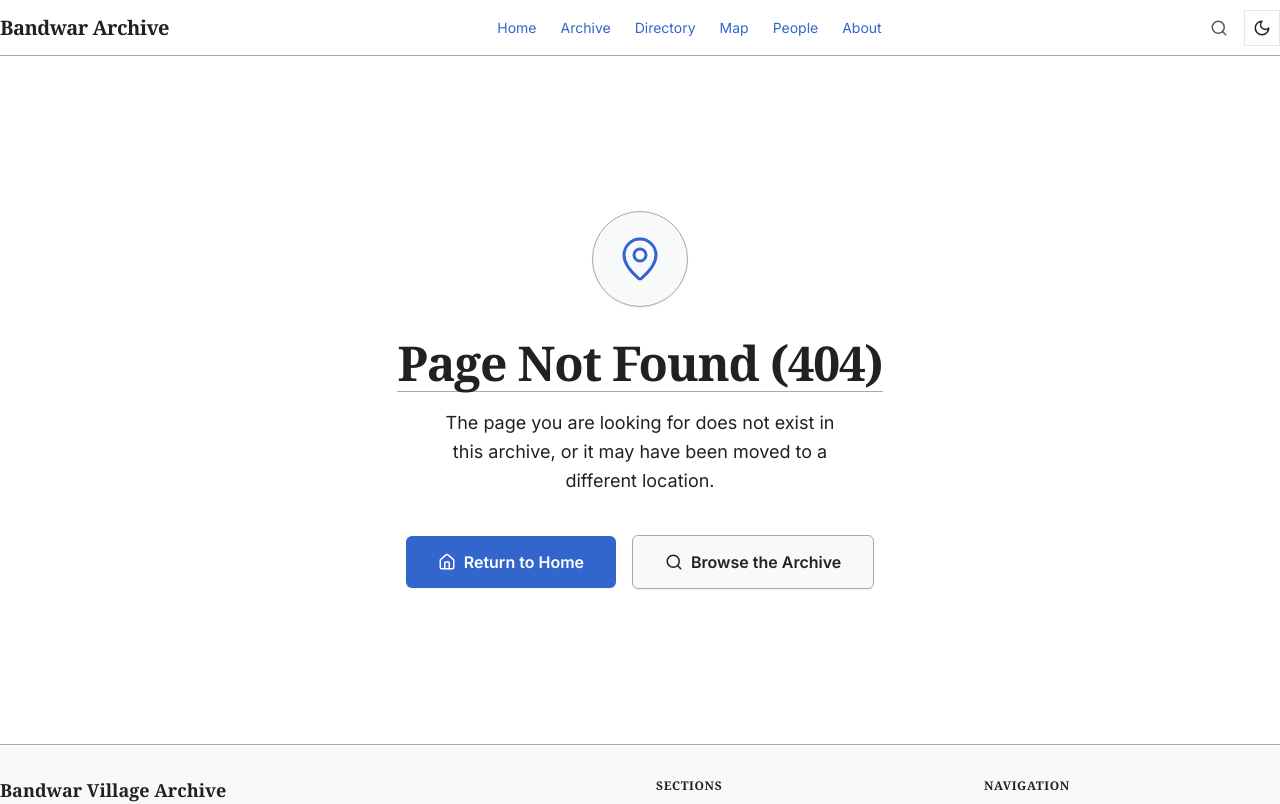
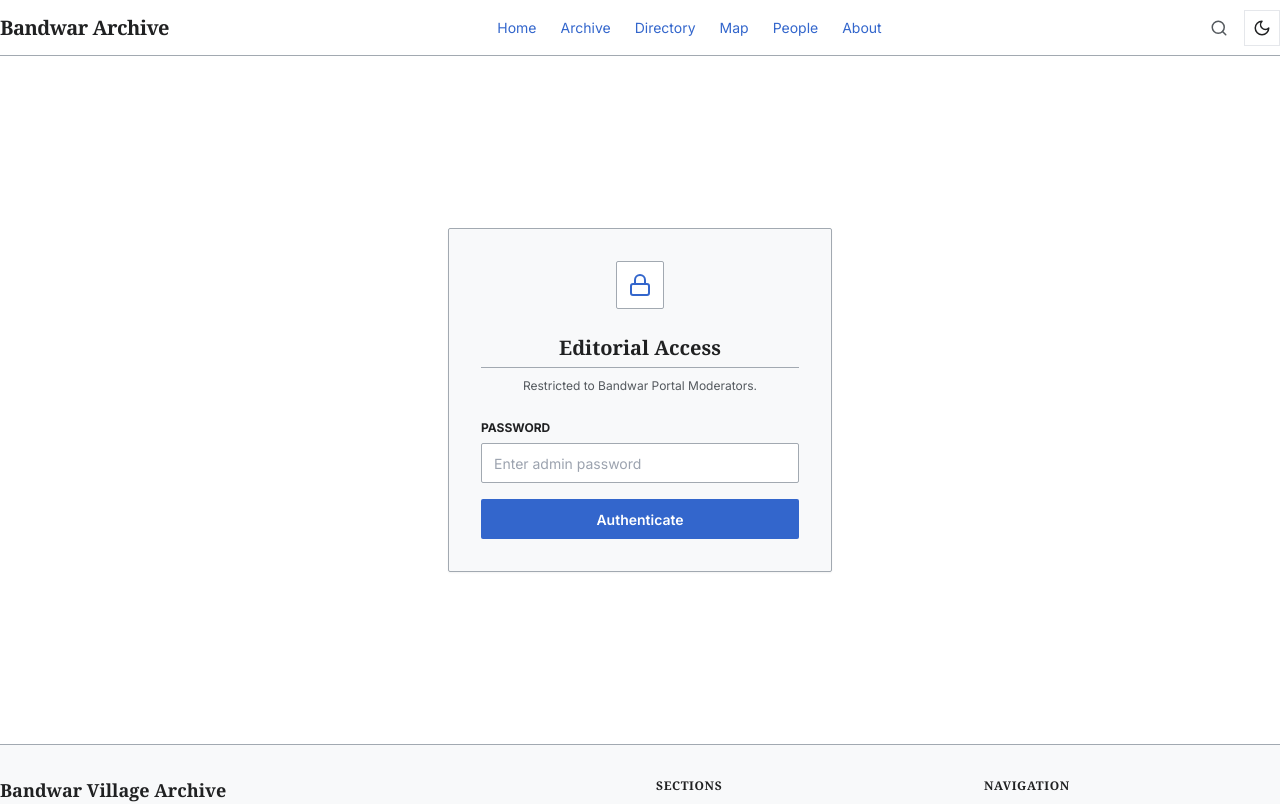
Before and after one commit to ravirajhere/Bandwar, a Next.js app: page /admin in a window 1280 px wide. Before the commit this address had no page. Shown: the top 804 px of the page. Built offline with nearby package versions, Linux system fonts and the light colour scheme.

Commit message:
Create page.tsx

```diff
--- /dev/null
+++ b/src/app/admin/page.tsx
@@ -0,0 +1,54 @@
+"use client";
+
+import { useState } from "react";
+import { useRouter } from "next/navigation";
+import { Lock } from "lucide-react";
+
+export default function AdminLogin() {
+  const [password, setPassword] = useState("");
+  const [error, setError] = useState("");
+  const router = useRouter();
+
+  const handleLogin = (e: React.FormEvent) => {
+    e.preventDefault();
+    // Filhaal ke liye password hardcoded hai. Baad mein isko secure karenge.
+    if (password === "bandwar_admin_2026") {
+      // Cookie set karke dashboard par bhejenge
+      document.cookie = "admin_session=true; path=/; max-age=86400";
+      router.push("/admin/dashboard");
+    } else {
+      setError("Invalid administrative password.");
+    }
+  };
+
+  return (
+    <div className="min-h-[80vh] flex items-center justify-center bg-canvas px-4">
+      <div className="w-full max-w-sm bg-surface border border-divider p-8 shadow-sm rounded-sm">
+        <div className="flex justify-center mb-6">
+          <div className="w-12 h-12 bg-canvas border border-divider flex items-center justify-center rounded-sm text-accent">
+            <Lock size={24} />
+          </div>
+        </div>
+        <h1 className="text-xl font-serif font-bold text-center text-ink mb-2">Editorial Access</h1>
+        <p className="text-xs text-center text-ink-muted mb-6">Restricted to Bandwar Portal Moderators.</p>
+
+        <form onSubmit={handleLogin} className="space-y-4">
+          <div>
+            <label className="block text-xs font-bold text-ink mb-1.5 uppercase">Password</label>
+            <input
+              type="password"
+              value={password}
+              onChange={(e) => setPassword(e.target.value)}
+              className="w-full h-10 px-3 border border-divider bg-canvas text-ink text-sm rounded-sm focus:outline-none focus:border-accent"
+              placeholder="Enter admin password"
+            />
+            {error && <p className="text-red-500 text-xs mt-1">{error}</p>}
+          </div>
+          <button type="submit" className="w-full h-10 bg-accent hover:bg-accent-hover text-white text-sm font-semibold rounded-sm transition-colors">
+            Authenticate
+          </button>
+        </form>
+      </div>
+    </div>
+  );
+}
```
